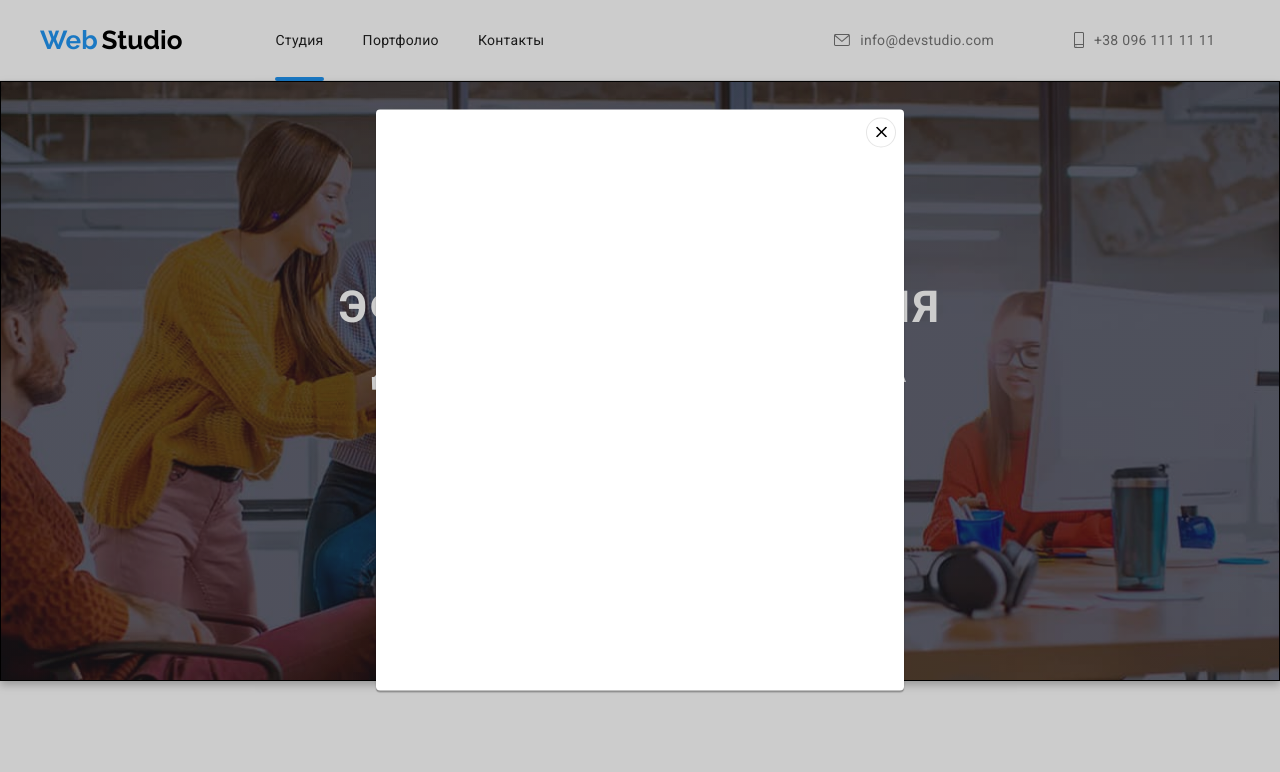
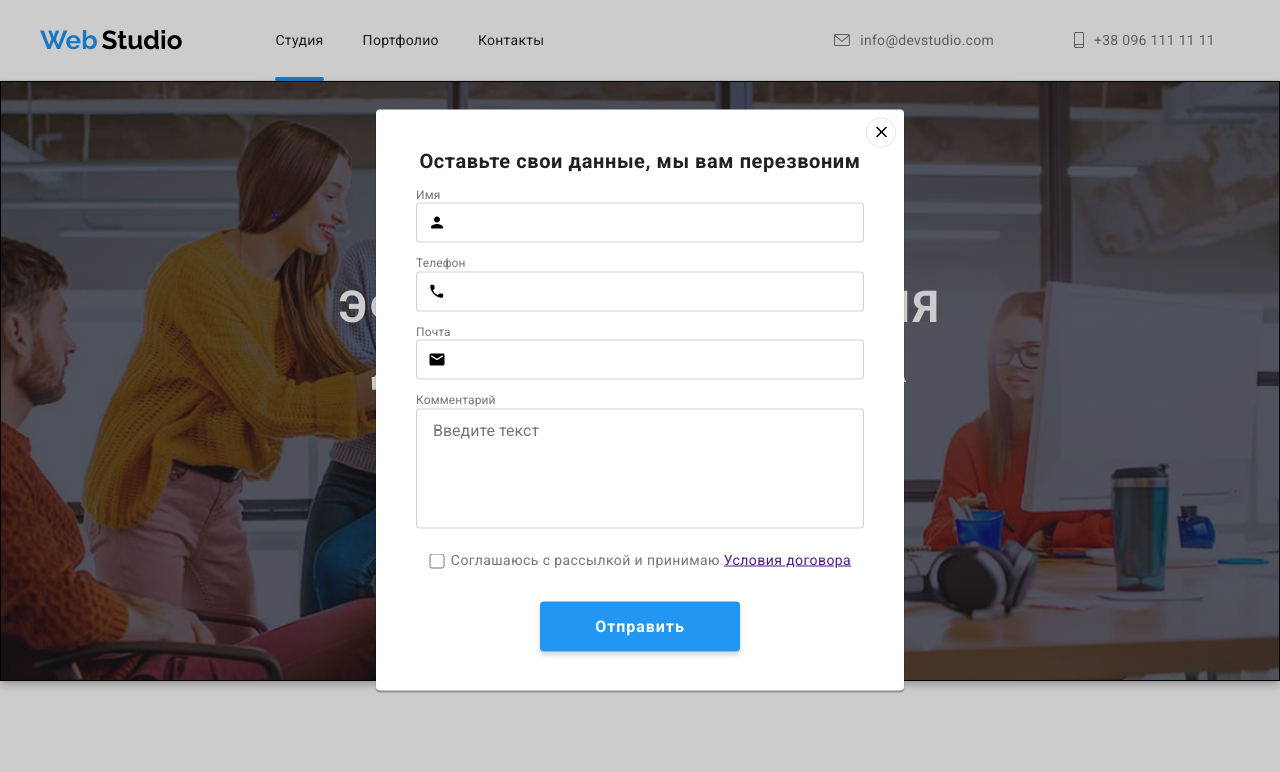
Before and after one commit to ProtsyukPrits/homework-6, a plain HTML site: page index.html in a window 1280 px wide. Both pictures are taken after a click on the button "Заказать услугу". Shown: the top 772 px of the page. Drawn offline with nearby package versions, Linux system fonts and the light colour scheme.

Commit message:
upd modal 6hw

```diff
--- a/css/style.css
+++ b/css/style.css
@@ -755,3 +755,128 @@ body {
 .item-portfolio-one:hover .portfolio-foto-one::after {
   transform: translateY(0%);
 }
+
+/* modal homework-6 */
+.form-text {
+  margin: 0;
+  margin-bottom: 12px;
+  font-family: Roboto;
+  font-style: normal;
+  font-weight: bold;
+  font-size: 20px;
+  line-height: 23px;
+  text-align: center;
+  letter-spacing: 0.03em;
+
+  color: #212121;
+}
+.form {
+  padding: 40px;
+}
+
+.form-box {
+  display: block;
+  position: relative;
+  margin-bottom: 10px;
+}
+.form-input {
+  width: 100%;
+  border: none;
+
+  border: 1px solid rgba(33, 33, 33, 0.2);
+  border-radius: 4px;
+  padding: 0;
+}
+.form-input-two {
+  padding-left: 42px;
+  padding-top: 12px;
+  padding-bottom: 12px;
+  height: 40px;
+}
+
+.form-icon {
+  position: absolute;
+  top: 50%;
+  left: 12px;
+}
+.form-label {
+  text-align: center;
+  font-family: Roboto;
+  font-style: normal;
+  font-weight: normal;
+  font-size: 12px;
+  line-height: 14px;
+  letter-spacing: 0.01em;
+
+  color: #757575;
+}
+.text-area {
+  resize: none;
+  height: 120px;
+  padding: 12px 16px;
+}
+.form-contract {
+  display: inline;
+}
+
+.form-check {
+  position: absolute;
+  top: 25%;
+  left: 0;
+  width: 16px;
+  height: 15px;
+  text-align: center;
+}
+.check-box {
+  display: flex;
+  justify-content: center;
+  position: relative;
+  margin-right: auto;
+  margin-left: auto;
+  width: 423px;
+  padding-top: 10px;
+  padding-bottom: 30px;
+}
+
+.check-label {
+  padding-left: 22px;
+  font-family: Roboto;
+  font-style: normal;
+  font-weight: normal;
+  font-size: 14px;
+  line-height: 24px;
+  letter-spacing: 0.03em;
+  color: #757575;
+}
+
+.form-button {
+  display: flex;
+  justify-content: center;
+}
+.form-submit {
+  font-family: Roboto;
+  font-style: normal;
+  font-weight: bold;
+  font-size: 16px;
+  line-height: 30px;
+  letter-spacing: 0.06em;
+
+  color: #ffffff;
+  align-items: center;
+  width: 200px;
+  height: 50px;
+  border: none;
+  margin: 0;
+  padding: 0;
+
+  background: #2196f3;
+  box-shadow: 0px 4px 4px rgba(0, 0, 0, 0.15);
+  border-radius: 4px;
+}
+.form-submit:hover {
+  background: #188ce8;
+  box-shadow: 0px 4px 4px rgba(0, 0, 0, 0.15);
+}
+.form-one {
+  height: 138px;
+}
--- a/index.html
+++ b/index.html
@@ -430,6 +430,64 @@
                     <use href="./images/strite-fotos.svg#vector"></use>
                 </svg>
             </button>
+           <form class="form" autocomplete="off">
+               <div>
+                    <h1 class="form-text">Оставьте свои данные, мы вам перезвоним</h1>
+
+                    <div class="form-box">
+                        <label class="form-label">Имя</label>
+                        <input
+                            class="form-input form-input-two"
+                            type="name"
+                            name="form"
+                            value=""
+                            placeholder=" "/>
+                            <svg class="form-icon" width="18px" height="18px">
+                                <use href="./images/icons.svg#person"></use>
+                            </svg>
+                    </div>
+
+                    <div class="form-box">
+                        <label class="form-label">Телефон</label>
+                        <input
+                            class="form-input form-input-two"
+                            type="tel"
+                            name="form"
+                            value=""
+                            placeholder=" " />
+                        <svg class="form-icon" width="18px" height="18px">
+                            <use href="./images/icons.svg#phone"></use>
+                        </svg>
+                    </div>
+
+                    <div class="form-box">
+                        <label class="form-label">Почта</label>
+                        <input
+                            class="form-input form-input-two"
+                            type="email"
+                            name="form"
+                            value=""
+                            placeholder=" " />
+                        <svg class="form-icon" width="18px" height="18px">
+                            <use href="./images/icons.svg#email"></use>
+                        </svg>
+                    </div>
+
+                    <div class="form-box form-one">
+                        <label class="form-label">Комментарий</label>
+                        <textarea class="form-input text-area" name="form" rows="" placeholder="Введите текст" ></textarea>
+                    </div>
+                        <div class="check-box">
+                            <span class="check-label">Соглашаюсь с рассылкой и принимаю <a href="">Условия договора</a></span>
+                                <input class="check-input form-check" type="checkbox" name="form" value=""/>
+                        </div>
+                    <div class="form-button">
+                        <button class="form-submit" type="submit">Отправить</button>
+                    </div>
+                </div>
+
+
+            </form>
         </div>
     </div>
 <script src="./js/modal.js"></script>
```
Also changed, not shown: second page.html (+3 -3 lines), images/icons.svg (added).
